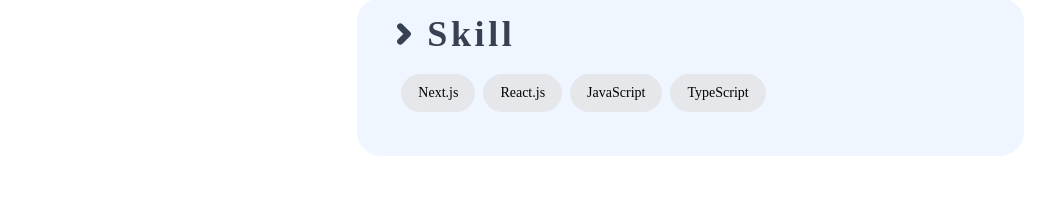
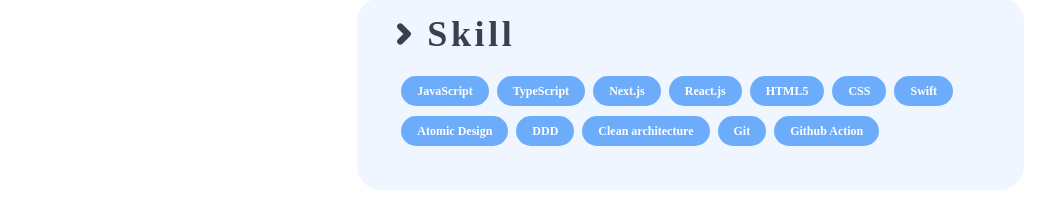
Before and after one commit to sotabkw/sotabkw.github.io, a Next.js app: page / in a window 1280 px wide. Shown: the part 714-914 px from the top of the page, without its empty margins (120-1175 px from the left). Built offline with nearby package versions, Linux system fonts and the light colour scheme.

Commit message:
fix: skill area

```diff
--- a/src/components/organisms/skill.tsx
+++ b/src/components/organisms/skill.tsx
@@ -1,5 +1,7 @@
 import React from 'react'
 import { ChevronIcon } from '@components/uiParts/Icon/chevron'
+import { SkillTag } from '@components/uiParts/skillTag'
+import { SkillContents } from '@components/util/constant/skill'
 
 export const Skill: React.VFC = () => {
   return (
@@ -10,21 +12,12 @@
         </div>
         Skill
       </h1>
-      <ul>
-        <li className="mb-6 flex flex-wrap px-7">
-          <span className="mr-2 my-1 rounded-full border px-4 text-sm py-2 font-medium bg-gray-200">
-            Next.js
-          </span>
-          <span className="mr-2 my-1 rounded-full border px-4 text-sm py-2 font-medium bg-gray-200">
-            React.js
-          </span>
-          <span className="mr-2 my-1 rounded-full border px-4 text-sm py-2 font-medium bg-gray-200">
-            JavaScript
-          </span>
-          <span className="mr-2 my-1 rounded-full border px-4 text-sm py-2 font-medium bg-gray-200">
-            TypeScript
-          </span>
-        </li>
+      <ul className="mb-6 flex flex-wrap px-7 list-none">
+        {SkillContents.map((s, i) => (
+          <li key={i} className="list-none my-2">
+            <SkillTag name={s.name} link={s.href} />
+          </li>
+        ))}
       </ul>
     </div>
   )
--- /dev/null
+++ b/src/components/uiParts/skillTag.tsx
@@ -0,0 +1,29 @@
+import React from 'react'
+
+type Props = {
+  name: string
+  link?: string
+}
+
+/**
+ * SkillTag
+ * @param props.name 名前
+ * @param props.link リンク
+ */
+
+export const SkillTag: React.VFC<Props> = (props) => {
+  const { name, link } = props
+  const className = link ? 'hover:bg-blue-500 hover:opacity-100' : ''
+  return (
+    <a
+      href={link}
+      className={`rounded-full text-white
+            bg-blue-400 ${className} duration-300
+            text-xs font-bold
+            mr-1 md:mr-2 mb-4 px-2 md:px-4 py-2
+            opacity-90`}
+    >
+      {name}
+    </a>
+  )
+}
```
